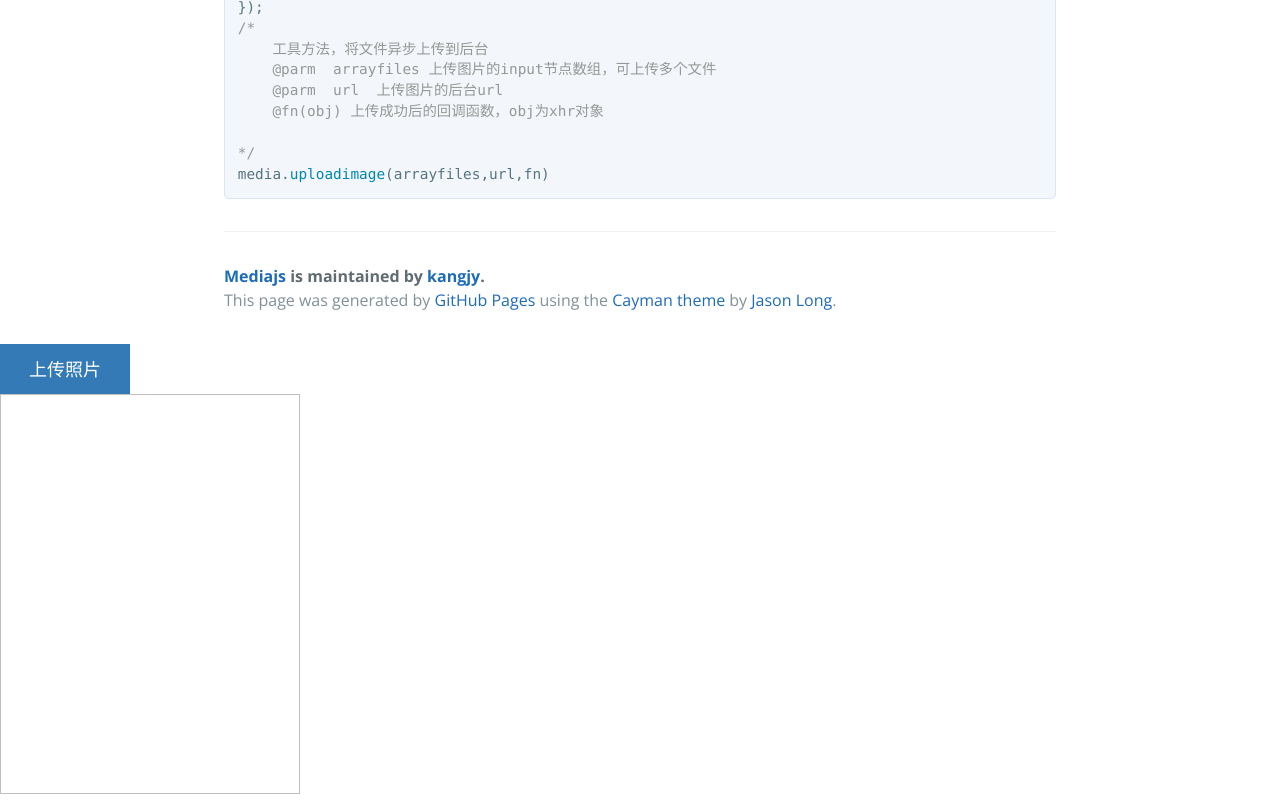
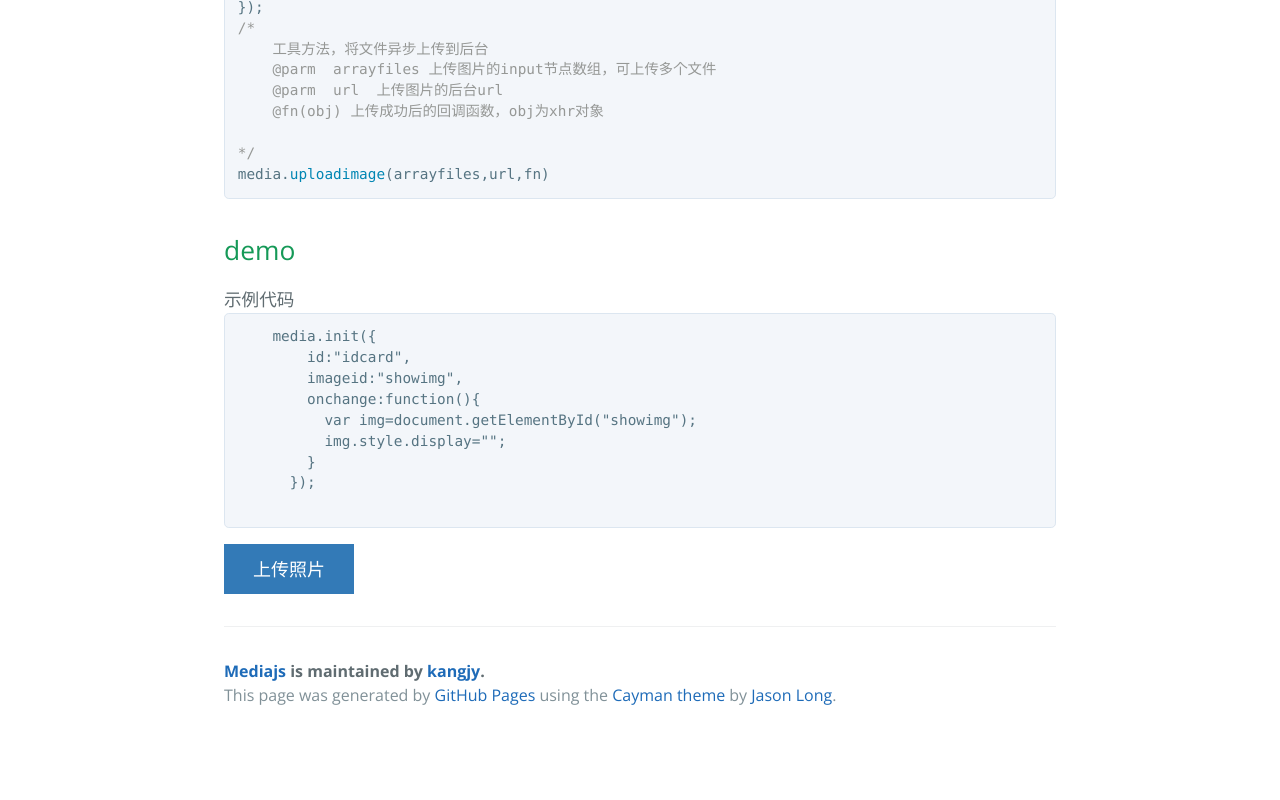
Before and after one commit to kangjy/mediajs, a plain HTML site: page index.html in a window 1280 px wide. Shown: the part 912-1712 px from the top of the page. After the commit the page ends 1651 px from the top, so only its background shows below. Drawn offline with nearby package versions, Linux system fonts and the light colour scheme; a script that the page names is missing.

Commit message:
modify index.html

```diff
--- a/index.html
+++ b/index.html
@@ -8,6 +8,21 @@
     <link href='https://fonts.googleapis.com/css?family=Open+Sans:400,700' rel='stylesheet' type='text/css'>
     <link rel="stylesheet" type="text/css" href="stylesheets/stylesheet.css" media="screen">
     <link rel="stylesheet" type="text/css" href="stylesheets/github-light.css" media="screen">
+    <style type="text/css">
+      .mybtn{
+        background-color: #337ab7;
+        display: inline-block;
+        height: 50px;
+        width: 130px;
+        line-height: 50px;
+        margin: auto;
+        font-size: 18px;
+        text-align: center;
+        color: #fff;
+        position: relative;
+        text-decoration:none;
+      }
+    </style>
   </head>
   <body>
     <section class="page-header">
@@ -51,7 +66,27 @@ media.<span class="pl-c1">init</span>({
 <span class="pl-c"></span>
 <span class="pl-c">*/</span>
 media.<span class="pl-c1">uploadimage</span>(arrayfiles,url,fn)</pre></div>
+<h2>
+<a id="Demo" class="anchor" href="#%E5%BF%AB%E9%80%9F%E4%BD%BF%E7%94%A8" aria-hidden="true"><span class="octicon octicon-link"></span></a>demo</h2>
+示例代码
+<div class="highlight highlight-js">
+  <pre>
+    media.init({
+        id:"idcard",
+        imageid:"showimg",
+        onchange:function(){
+          var img=document.getElementById("showimg");
+          img.style.display="";
+        }
+      });
+  </pre>
+</div>
 
+<a class="mybtn" href="#none">
+      上传照片
+      <input name="idcard" type="file" id="idcard" style="font-size: 118px;cursor: pointer;width: 100%;height:100%;pointer;position: absolute;left: 0;top: 0; z-index:999;filter:alpha(opacity=0);opacity:0;"/>
+    </a><br/>
+<img id="showimg" style="width:300px;height:400px;display:none">
       <footer class="site-footer">
         <span class="site-footer-owner"><a href="https://github.com/kangjy/mediajs">Mediajs</a> is maintained by <a href="https://github.com/kangjy">kangjy</a>.</span>
 
@@ -59,38 +94,22 @@ media.<span class="pl-c1">uploadimage</span>(arrayfiles,url,fn)</pre></div>
       </footer>
 
     </section>
-    <style type="text/css">
-    .mybtn{
-      background-color: #337ab7;
-      display: inline-block;
-      height: 50px;
-      width: 130px;
-      line-height: 50px;
-      margin: auto;
-      font-size: 18px;
-      text-align: center;
-      color: #fff;
-      position: relative;
-      text-decoration:none;
-    }
-  </style>
+
     <div>
-    <a class="mybtn" href="#none">
-      上传照片
-      <input name="idcard" type="file" id="idcard" style="font-size: 118px;cursor: pointer;width: 100%;height:100%;pointer;position: absolute;left: 0;top: 0; z-index:999;filter:alpha(opacity=0);opacity:0;"/>
-    </a>
+
 
   </div>
-  <img id="showimg" style="width:300px;height:400px">
+
     <script type="text/javascript" src="http://www.yxzzd.cn/release/js/media.js"></script>
     <script type="text/javascript">
       media.init({
-    id:"idcard",
-    imageid:"showimg",
-    onchange:function(){
-      console.log(this)
-    }
-  });
+        id:"idcard",
+        imageid:"showimg",
+        onchange:function(){
+          var img=document.getElementById("showimg");
+          img.style.display="";
+        }
+      });
     </script>
 
 
```
